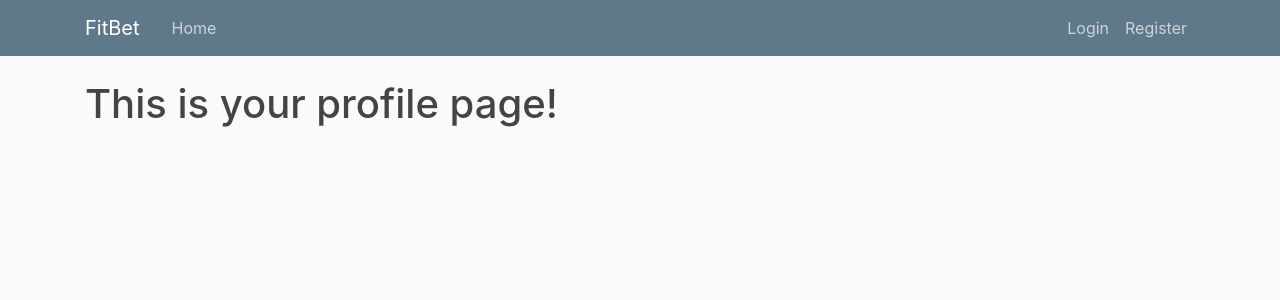
After one commit to greengro/FitBet, a Django app: page /profile/ in a window 1280 px wide. The commit adds this page. Shown: the top 300 px of the page. Run offline with Django 3.2, Linux system fonts and the light colour scheme.

Commit message:
Profile page
Nothing on it yet

```diff
--- a/fitbet/users/templates/users/base.html
+++ b/fitbet/users/templates/users/base.html
@@ -23,6 +23,7 @@
         <!-- Navbar Right Side -->
         <div class="navbar-nav">
             {% if user.is_authenticated %}
+                <a class="nav-item nav-link" href="{% url 'profile' %}">Profile</a>
                 <a class="nav-item nav-link" href="{% url 'logout' %}">Logout</a>
             {% else %}
                 <a class="nav-item nav-link" href="{% url 'login' %}">Login</a>
--- /dev/null
+++ b/fitbet/users/templates/users/profile.html
@@ -0,0 +1,5 @@
+{% extends 'users/base.html' %}
+
+{% block content %}
+<h1>This is your profile page!</h1>
+{% endblock %}
--- a/fitbet/users/urls.py
+++ b/fitbet/users/urls.py
@@ -1,4 +1,4 @@
-from users.views import dashboard, register, home
+from users.views import dashboard, register, home, profile
 from django.urls import path, include, re_path
 from django.contrib.auth import views as auth_views
 
@@ -7,5 +7,6 @@ urlpatterns = [
     path("", home, name="home"),
     path('login/', auth_views.LoginView.as_view(template_name='users/login.html'), name='login'),
     path('logout/', auth_views.LogoutView.as_view(template_name='users/logout.html'), name='logout'),
-    path('register/', register, name='register')
+    path('register/', register, name='register'),
+    path('profile/', profile, name='profile')
 ]
--- a/fitbet/users/views.py
+++ b/fitbet/users/views.py
@@ -7,6 +7,9 @@ from bets.forms import CreateUserBet
 
 def home(request):
     return render(request, "users/home.html")
+
+def profile(request):
+    return render(request, "users/profile.html")
 
 
 def dashboard(request):
```
Also changed, not shown: fitbet/bets/migrations/0002_auto_20201113_1522.py (added), 1 other file.
